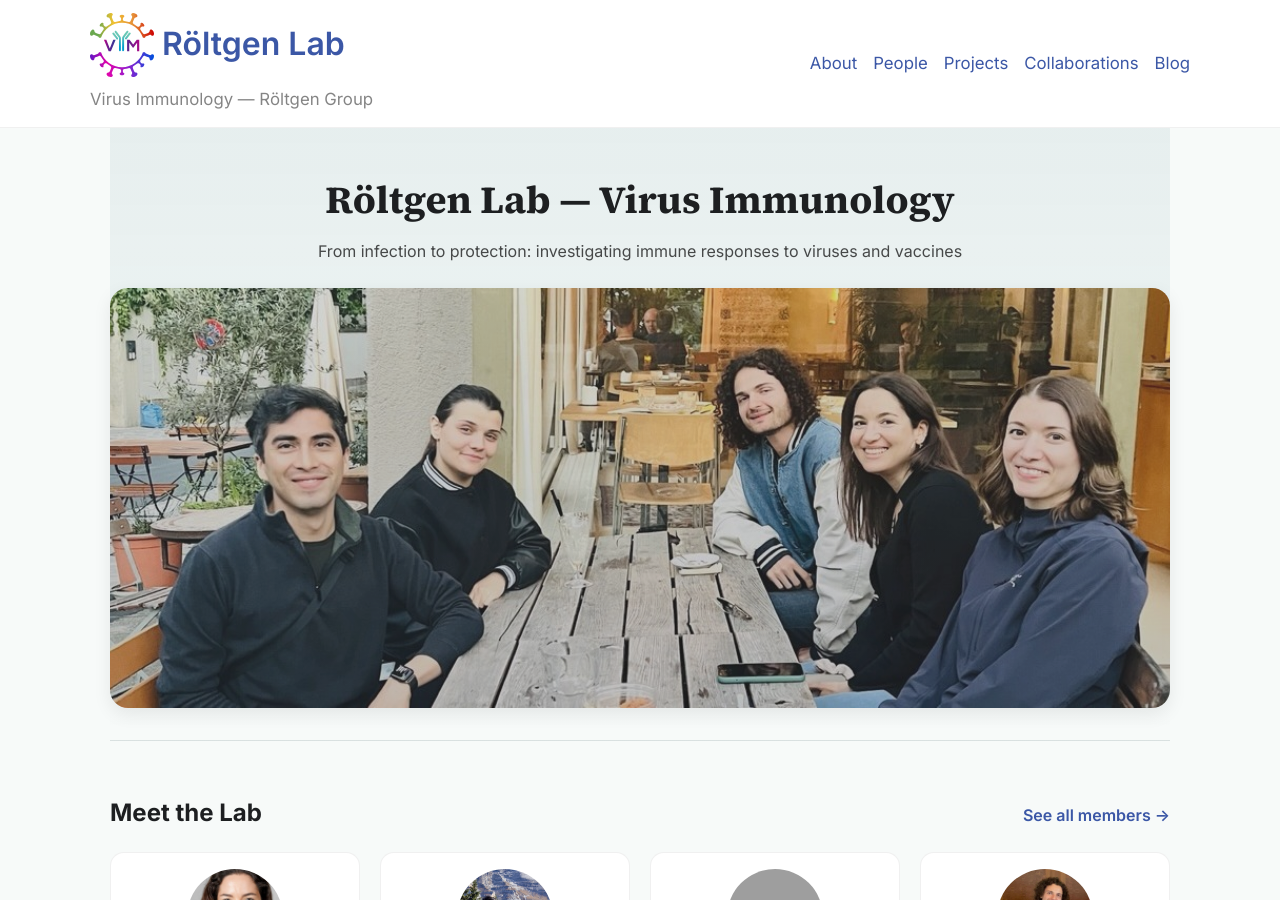
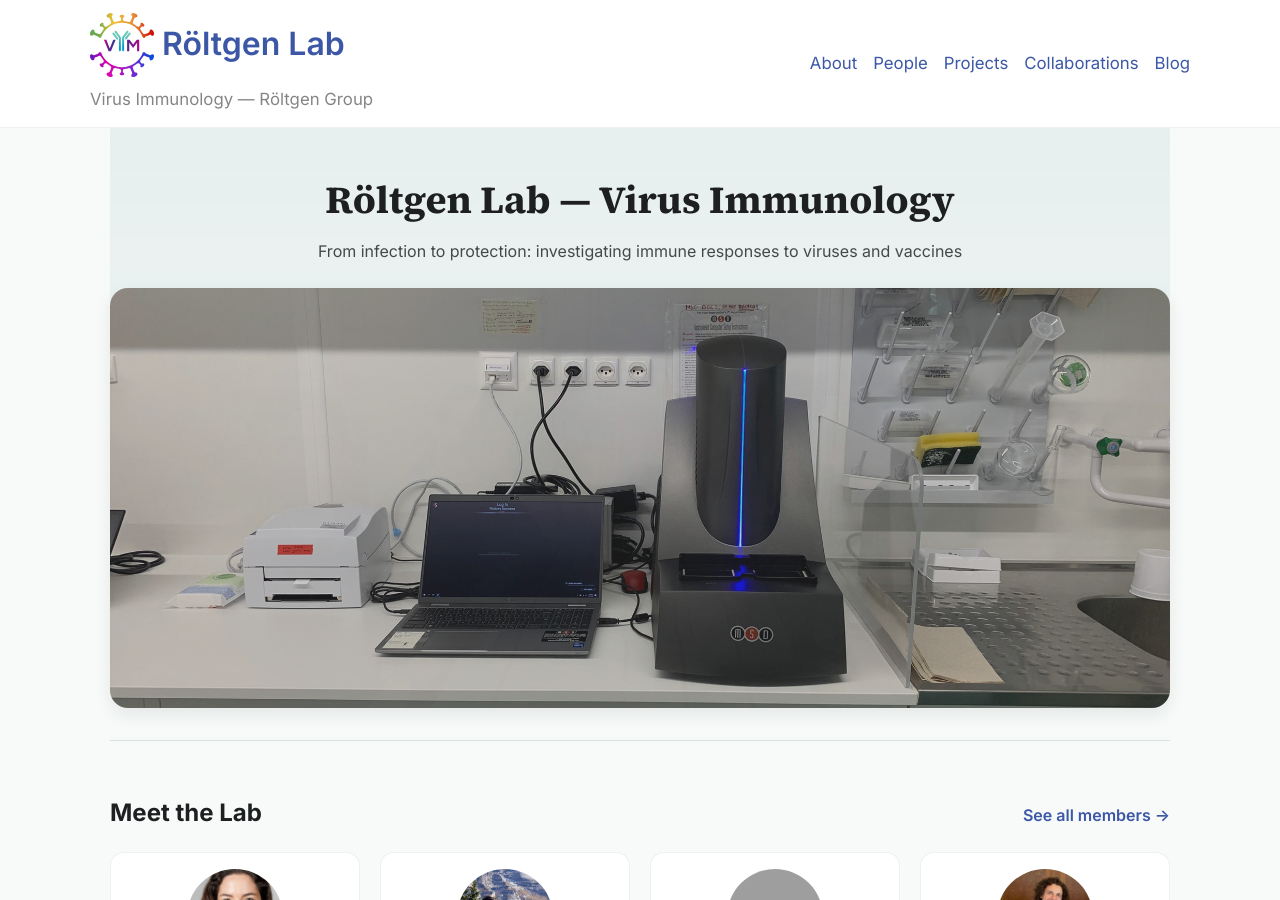
Before and after one commit to emmahodcroft/roeltgen-lab, a Jekyll site: the page built from index.md, in a window 1280 px wide and 900 px high. Built offline with Jekyll 4.4.1, drawn with Linux system fonts in a browser that asks for light colours; grey boxes are pictures that could not be loaded.

Commit message:
remove birthday banner, update install info

```diff
--- a/index.md
+++ b/index.md
@@ -4,7 +4,6 @@ title: Home
 hero_title: Röltgen Lab — Virus Immunology
 hero_subtitle: "From infection to protection: investigating immune responses to viruses and vaccines"
 photos:
-  - /assets/img/home/birthday_crop.png
   - /assets/img/home/vim_paper_celeb_crop.jpg
   - /assets/img/home/msd2.JPEG
   - /assets/img/home/bsc.JPEG
```
Also changed, not shown: README.md.
